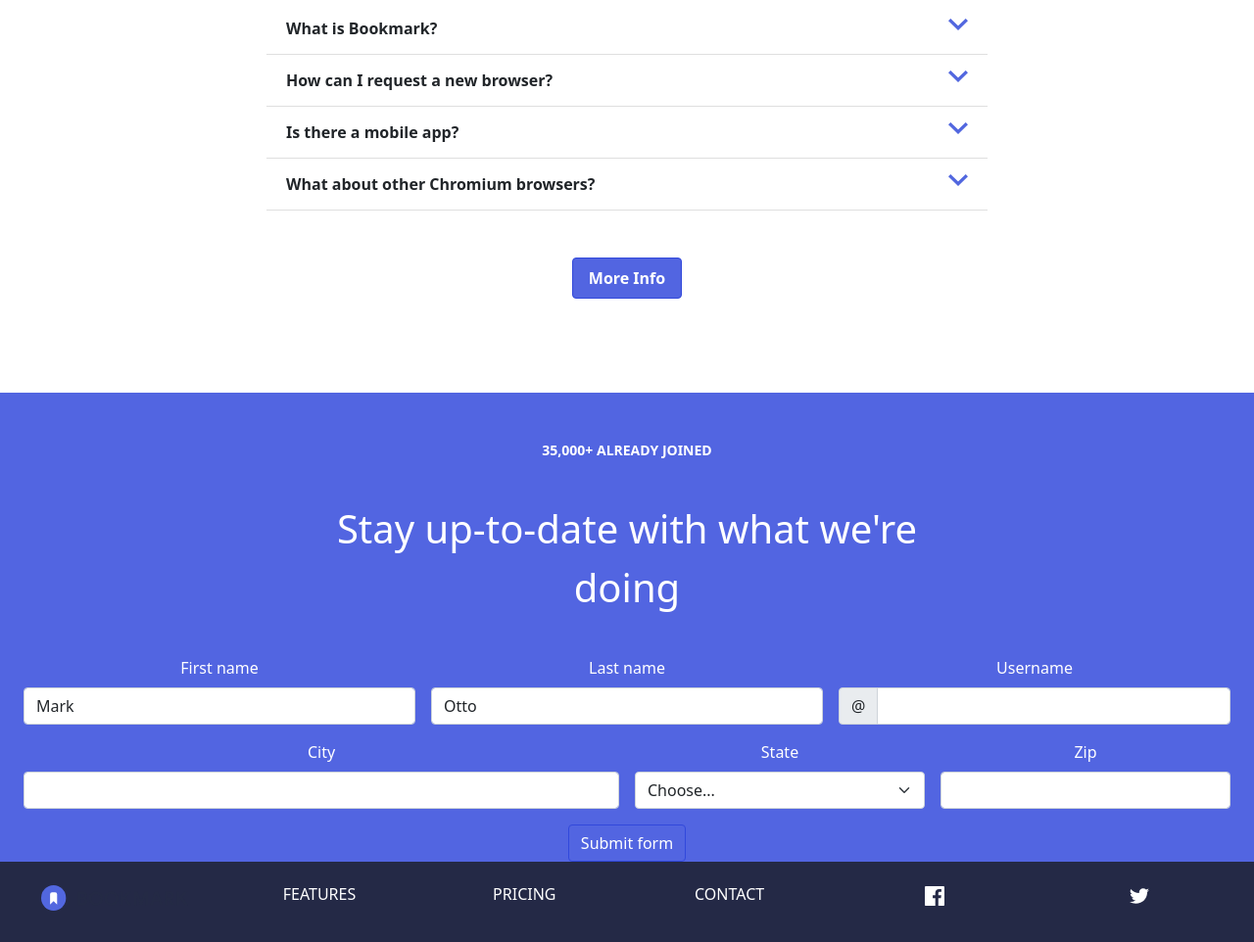
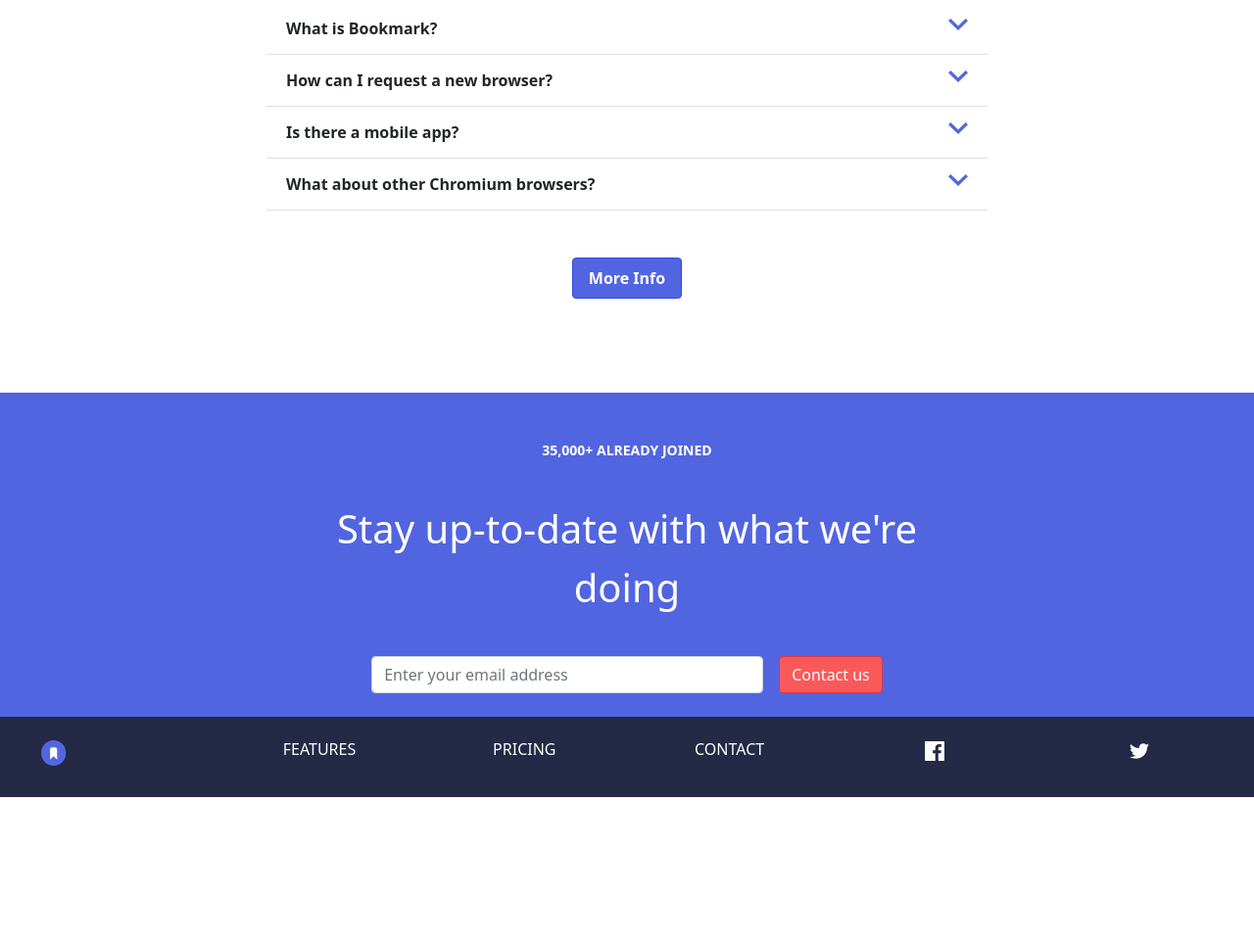
Before and after one commit to Sandra-Herrerias/Sprint2, a website: page src/index.html in a window 1280 px wide. Shown: the part 2136-3098 px from the top of the page at 98% size. After the commit the page ends 2950 px from the top, so only its background shows below. Drawn offline with nearby package versions, Linux system fonts and the light colour scheme; files whose address does not match are found by name.

Commit message:
form button width updating

```diff
--- a/scss/main.scss
+++ b/scss/main.scss
@@ -134,6 +134,9 @@
   text-decoration: none;
 }
 
+
+
+
 /*** MIXINS ***/
 
 @mixin sm {
@@ -235,3 +238,18 @@
         @include childCards;
       }
 }
+
+.formCol{
+      @include sm {
+   width: 100%;
+  }
+}
+
+
+#btnContact{
+
+    @include sm {
+        margin-bottom: 2rem;
+        width:100%;
+      }
+    }
--- a/src/index.html
+++ b/src/index.html
@@ -7,13 +7,6 @@
     <meta name="viewport" content="width=device-width, initial-scale=1.0" />
     <link rel="stylesheet" href="../node_modules/bootstrap/dist/css/bootstrap.min.css" />
     <link rel="stylesheet" href="./compiled-scss/main.css" />
-
-    <!-- jQuery first, then Popper.js, then Bootstrap JS. -->
-    <script src="../node_modules/jquery/dist/jquery.min.js"></script>
-    <script src="../node_modules/@popperjs/core/dist/umd/popper.min.js"></script>
-    <script src="../node_modules/bootstrap/dist/js/bootstrap.min.js"></script>
-    <script src="./js/tooltipForm.js"></script>
-
 
     <!-- Favicon -->
     <link rel="icon" type="image/x-icon" href="img/Imagenes/favicon-32x32.png" />
@@ -296,88 +289,24 @@
                             </p>
                         </div>
                     </div>
-
-                         <!--
-                        <form action="" needs-validation>
-
-                            <div class="row d-flex justify-content-center">
-
-                                <div class="col-3">
-
-                                    <div class="mb-4">
-                                        <input type="email" id="emailToCheck" name="emailToCheck" class="form-control" placeholder="Enter your email address" required/>
-                                        <label class="form-label" for="emailToCheck"></label>
-                                        <div class="valid-feedback">Valid.</div>
-                                        <div class="invalid-feedback">Please fill out this field.</div>
-                                    </div>
-                                </div>
-
-
-
-
-
-                            </div>
-
-                        </form>-->
-
-                        <form class="row g-3 needs-validation" novalidate>
-                            <div class="col-md-4 position-relative">
-                              <label for="validationTooltip01" class="form-label">First name</label>
-                              <input type="text" class="form-control" id="validationTooltip01" value="Mark" required>
+                        <form class="row g-3 needs-validation d-flex justify-content-center" novalidate>
+                            <div class="col-md-4 position-relative formCol">
+                              <input type="email" class="form-control " id="emailToCheck" name="emailToCheck" placeholder="Enter your email address" required>
+                              <label for="emailToCheck" class="form-label"></label>
                               <div class="valid-tooltip">
                                 Looks good!
                               </div>
-                            </div>
-                            <div class="col-md-4 position-relative">
-                              <label for="validationTooltip02" class="form-label">Last name</label>
-                              <input type="text" class="form-control" id="validationTooltip02" value="Otto" required>
-                              <div class="valid-tooltip">
-                                Looks good!
+                              <div class="invalid-tooltip">
+                                Whoops, make sure it's an email
                               </div>
                             </div>
-                            <div class="col-md-4 position-relative">
-                              <label for="validationTooltipUsername" class="form-label">Username</label>
-                              <div class="input-group has-validation">
-                                <span class="input-group-text" id="validationTooltipUsernamePrepend">@</span>
-                                <input type="text" class="form-control" id="validationTooltipUsername" aria-describedby="validationTooltipUsernamePrepend" required>
-                                <div class="invalid-tooltip">
-                                  Please choose a unique and valid username.
-                                </div>
-                              </div>
-                            </div>
-                            <div class="col-md-6 position-relative">
-                              <label for="validationTooltip03" class="form-label">City</label>
-                              <input type="text" class="form-control" id="validationTooltip03" required>
-                              <div class="invalid-tooltip">
-                                Please provide a valid city.
-                              </div>
-                            </div>
-                            <div class="col-md-3 position-relative">
-                              <label for="validationTooltip04" class="form-label">State</label>
-                              <select class="form-select" id="validationTooltip04" required>
-                                <option selected disabled value="">Choose...</option>
-                                <option>...</option>
-                              </select>
-                              <div class="invalid-tooltip">
-                                Please select a valid state.
-                              </div>
-                            </div>
-                            <div class="col-md-3 position-relative">
-                              <label for="validationTooltip05" class="form-label">Zip</label>
-                              <input type="text" class="form-control" id="validationTooltip05" required>
-                              <div class="invalid-tooltip">
-                                Please provide a valid zip.
-                              </div>
-                            </div>
-                            <div class="col-12">
-                              <button class="btn btn-primary" type="submit">Submit form</button>
+                            <div class="col-auto">
+                              <button id="btnContact" class="btn btn-danger" type="submit">Contact us</button>
                             </div>
                           </form>
 
                 </div>
-                <!-- Grid container -->
 
-                <!-- Copyright -->
 
                 <div id="footerLast" class="row d-flex justify-content-between p-4 text-white footerLast">
                     <div class="col ">
@@ -418,10 +347,18 @@
                     </div>
                 </div>
 
-                <!-- Copyright -->
+
             </footer>
         </div>
-        <!-- End of .container -->
+
 </body>
 
+<script src="./js/tooltipForm.js"></script>
+<!-- jQuery first, then Popper.js, then Bootstrap JS. -->
+<script src="../node_modules/jquery/dist/jquery.min.js"></script>
+<script src="../node_modules/@popperjs/core/dist/umd/popper.min.js"></script>
+<script src="../node_modules/bootstrap/dist/js/bootstrap.min.js"></script>
+
+
+
 </html>
```
Also changed, not shown: src/compiled-scss/main.css, 1 other file.
